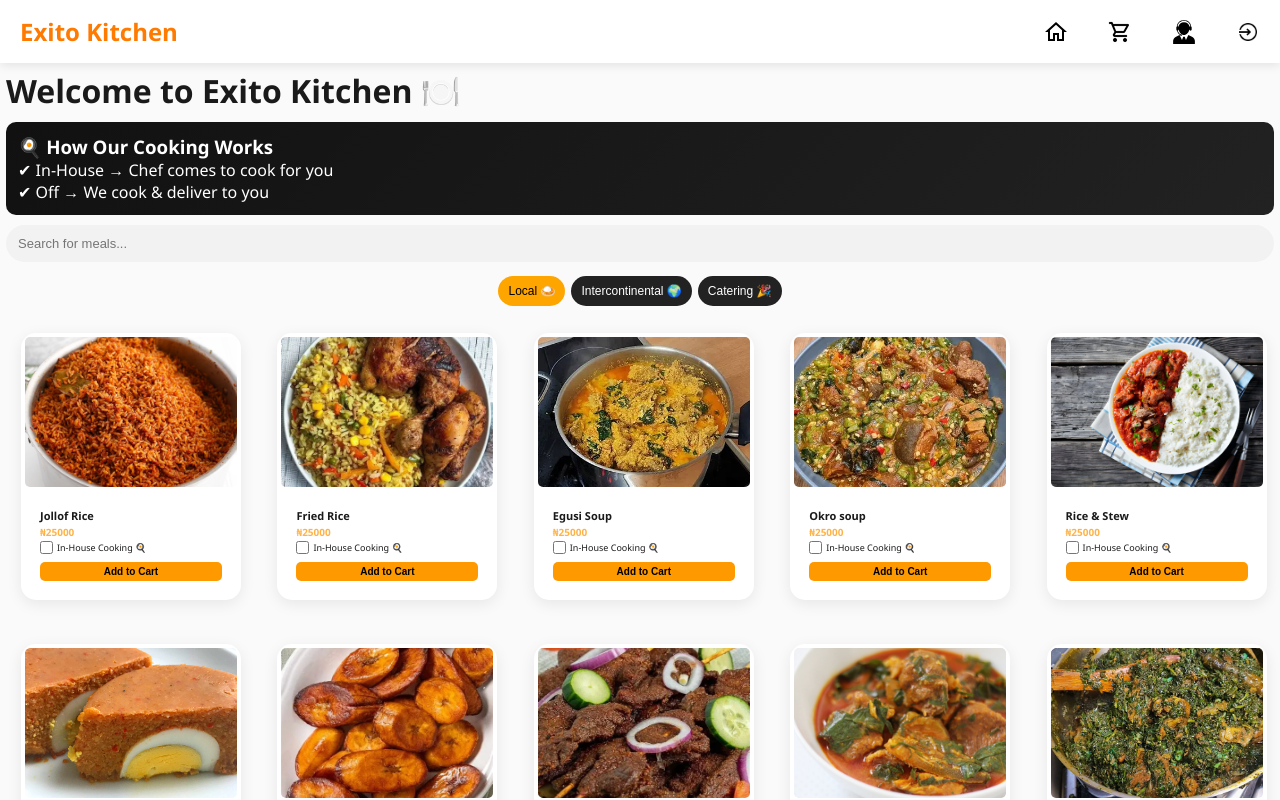
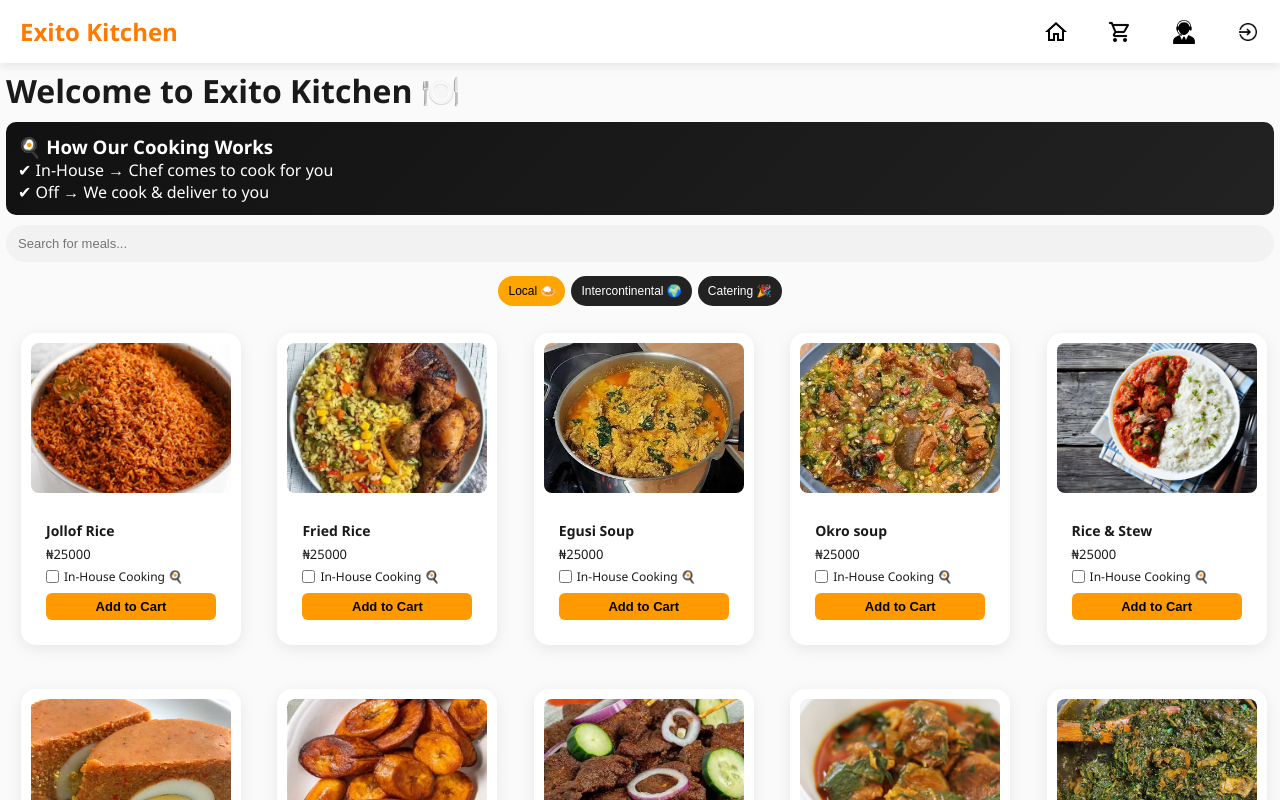
Before and after one commit to Apexlt/Exito-kitchen, a React (Vite) app: page / in a window 1280 px wide. Shown: the top 800 px of the page. Built offline with nearby package versions, Linux system fonts and the light colour scheme.

Commit message:
Refactor FoodCard styles for improved layout and design

```diff
--- a/src/components/FoodCard.css
+++ b/src/components/FoodCard.css
@@ -1,61 +1,55 @@
 .food-card {
   width: 100%;
   background: #1a1a1a;
-  border-radius: 8px;
+  border-radius: 12px;
   overflow: hidden;
-  padding: 4px;
+  padding: 10px;
   box-sizing: border-box;
-  transition: 0.2s ease;
+  transition: 0.3s ease;
 }
 
 .food-card:hover {
-  transform: translateY(-3px);
+  transform: translateY(-5px);
 }
 
-/* 🔥 very small image */
 .food-card img {
   width: 100%;
-  height: 70px;
+  height: 120px;
   object-fit: cover;
-  display: block;
-  border-radius: 5px;
+  display: block; /* 🔥 IMPORTANT FIX */
+  border-radius: 8px;
 }
 
 .food-info {
-  margin-top: 4px;
+  margin-top: 8px;
 }
 
-/* compact text */
 .food-info h3 {
-  font-size: 11px;
-  margin: 2px 0;
+  font-size: 14px;
+  margin: 5px 0;
 }
 
 .food-info p {
-  font-size: 10px;
-  margin-bottom: 2px;
-  color: #ffb347;
-  font-weight: 600;
+  font-size: 13px;
+  margin-bottom: 5px;
 }
 
-/* ultra compact toggle */
 .toggle {
-  font-size: 9px;
+  font-size: 12px;
   display: flex;
-  gap: 4px;
+  gap: 5px;
   align-items: center;
-  margin-bottom: 4px;
+  margin-bottom: 8px;
 }
 
-/* tiny button but still clickable */
 .food-card button {
   width: 100%;
-  padding: 4px;
+  padding: 6px;
   border: none;
-  border-radius: 5px;
+  border-radius: 6px;
   background: #ff9900;
   color: black;
   font-weight: bold;
   cursor: pointer;
-  font-size: 10px;
+  font-size: 13px;
 }
```
